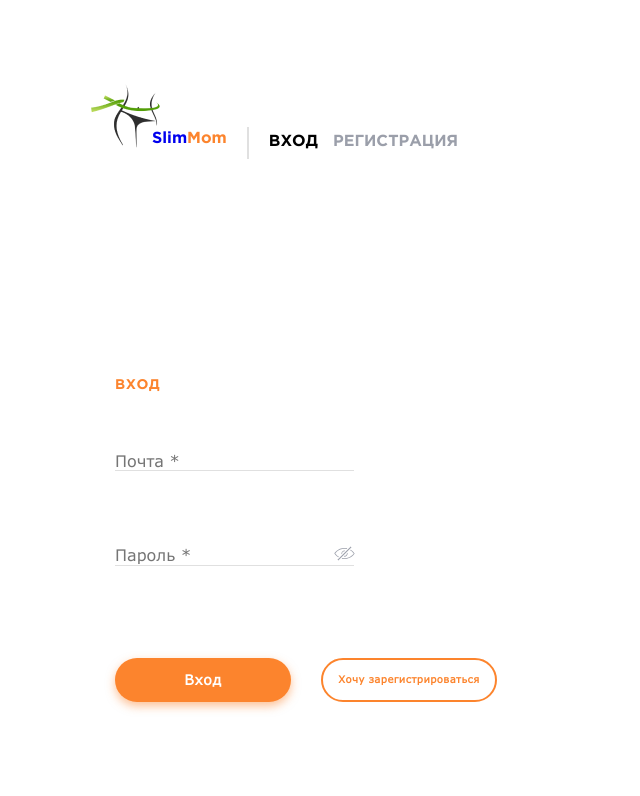
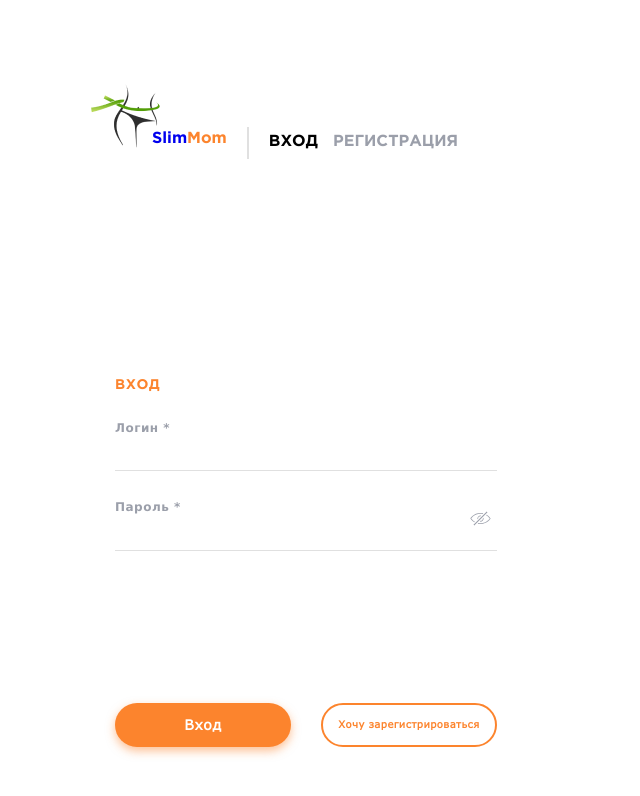
Before and after one commit to GeorgiyT/goit-react-project-reactivna-team, a React (Create React App) app: page /login in a window 1280 px wide. Shown: the top 796 px of the page, without its empty margins (0-640 px from the left). Built offline with nearby package versions, Linux system fonts and the light colour scheme.

Commit message:
fixed validation form

```diff
--- a/src/components/auth/AuthForm.js
+++ b/src/components/auth/AuthForm.js
@@ -1,11 +1,12 @@
 import React, { useState } from "react";
-import { ErrorMessage, Field, Form, Formik } from "formik";
+import { Field, Form, Formik } from "formik";
 import { useDispatch } from "react-redux";
 import { loginOperation, registerOperation } from "../../redux/auth/authOperations";
 import schema from "./validator/validator";
 import style from "../auth/AuthForm.module.css";
 import { Link, useHistory, useLocation } from "react-router-dom";
 import svg from "../../images/varification/symbol-defs.svg";
+
 const AuthForm = () => {
   const dispatch = useDispatch();
   const location = useLocation();
@@ -25,27 +26,89 @@ const AuthForm = () => {
           initialValues={{ email: "", password: "", username: "" }}
           validationSchema={schema}
           onSubmit={values => {
-            console.log(values);
+            console.log(location);
             location.pathname === "/registration"
               ? dispatch(registerOperation(values, history))
               : dispatch(loginOperation({ email: values.email, password: values.password }));
           }}
         >
           {(
-            { isSubmitting } ///___esli proizoshel subbmit
+            { onSubmit, errors, touched } ///___esli proizoshel subbmit
           ) => (
             <Form className={style.auth_form}>
               <div className={style.form_group}>
                 {location.pathname === "/registration" ? (
                   <>
                     {" "}
-                    <div className={style.form_group_item}>
-                      <Field className={style.auth_input} name="username" placeholder="Имя *" />
-                      <ErrorMessage className={style.input_error} name="username" component="div" />
-                    </div>
+                    <label className={style.label}>
+                      <Field
+                        type="text"
+                        name="username"
+                        placeholder=" "
+                        className={`${style.input} ${touched.username && errors.username && style.errorInput}`}
+                      />
+                      <p className={style.name}>Имя *</p>
+                      {touched.username && errors.username && <div className={style.error}>{errors.username}</div>}
+                    </label>
                   </>
                 ) : null}
-                <div className={style.form_group_item}>
+                <label className={style.label}>
+                  <Field
+                    type="text"
+                    name="email"
+                    className={`${style.input} ${touched.email && errors.email && style.errorInput}`}
+                  />
+                  <p className={style.name}>Логин *</p>
+                  {touched.email && errors.email && <div className={style.error}>{errors.email}</div>}
+                </label>
+                <label className={style.label}>
+                  <Field
+                    type={showPassword ? "text" : "password"}
+                    name="password"
+                    className={`${style.inputPass} ${touched.password && errors.password && style.errorInput}`}
+                  />
+                  <button type="button" onClick={toggleShowPassword} className={style.button_eye_icon}>
+                    {showPassword ? (
+                      <svg className={style.eye_icon}>
+                        <use href={`${svg}#icon-eye`}></use>
+                      </svg>
+                    ) : (
+                      <svg className={style.eye_icon}>
+                        <use href={`${svg}#icon-eye-hidden`}></use>
+                      </svg>
+                    )}
+                  </button>
+                  <p className={style.name}>Пароль *</p>
+                  {touched.password && errors.password && <div className={style.error}>{errors.password}</div>}
+                </label>
+              </div>
+
+              <div className={style.button_container}>
+                <button className={style.auth_button} type="submit">
+                  {location.pathname === "/registration" ? "зарегистрироваться" : "Bход"}
+                </button>
+                {location.pathname === "/registration" ? (
+                  <Link to="/login" className={style.auth_link}>
+                    {location.pathname === "/registration" ? "Быстрей худеть" : "Хочу зарегистрироваться"}
+                  </Link>
+                ) : (
+                  <Link to="/registration" className={style.auth_link}>
+                    {location.pathname === "/registration" ? "Уже есть аккаунт" : "Хочу зарегистрироваться"}
+                  </Link>
+                )}
+              </div>
+            </Form>
+          )}
+        </Formik>
+      </div>
+    </div>
+  );
+};
+
+export default AuthForm;
+
+{
+  /* <div className={style.form_group_item}>
                   <Field className={style.auth_input} type="email" name="email" placeholder="Почта *" />
                   <ErrorMessage className={style.input_error} name="email" component="div" />
                 </div>
@@ -69,29 +132,5 @@ const AuthForm = () => {
                   </button>
 
                   <ErrorMessage className={style.input_error} name="password" component="div" />
-                </div>
-              </div>
-
-              <div className={style.button_container}>
-                <button className={style.auth_button} type="submit" disabled={isSubmitting}>
-                  {location.pathname === "/registration" ? "зарегистрироваться" : "Bход"}
-                </button>
-                {location.pathname === "/registration" ? (
-                  <Link to="/login" className={style.auth_link}>
-                    {location.pathname === "/registration" ? "Быстрей худеть" : "Хочу зарегистрироваться"}
-                  </Link>
-                ) : (
-                  <Link to="/registration" className={style.auth_link}>
-                    {location.pathname === "/registration" ? "Уже есть аккаунт" : "Хочу зарегистрироваться"}
-                  </Link>
-                )}
-              </div>
-            </Form>
-          )}
-        </Formik>
-      </div>
-    </div>
-  );
-};
-
-export default AuthForm;
+                </div> */
+}
--- a/src/components/auth/AuthForm.module.css
+++ b/src/components/auth/AuthForm.module.css
@@ -88,17 +88,74 @@
   background-color: transparent;
   border-radius: 50%;
 }
-
+.error {
+  position: absolute;
+  top: 28px;
+  left: 0;
+  color: #e11616;
+  font-size: 15px;
+}
 .button_eye_icon {
   position: absolute;
-  top: -5px;
+  top: -24px;
   right: 3px;
   border-radius: 50%;
   border: none;
   background-color: transparent;
 }
+.input {
+  padding-left: 0;
+  padding-right: 0;
+  margin-bottom: 60px;
+  width: 100%;
+  border: 0;
+  border-bottom: 1px solid #e0e0e0;
+  background: rgba(255, 255, 255, 0.2);
+}
 
-.auth_input {
+.input:focus {
+  outline: none;
+}
+
+.input:not(:placeholder-shown) ~ .name {
+  top: -30px;
+  font-size: 12px;
+}
+
+.inputPass {
+  composes: input;
+  margin-bottom: 60px;
+}
+
+.inputPass:not(:placeholder-shown) ~ .name {
+  top: -30px;
+  font-size: 12px;
+  transition: 0.3s;
+}
+.errorInput {
+  background-color: #e1161613;
+  border-bottom: 1px solid #e11616;
+}
+.label {
+  position: relative;
+}
+
+.name {
+  position: absolute;
+  margin: 0;
+  padding: 0;
+  left: 0;
+  top: -20px;
+  font-family: Verdana;
+  font-weight: 700;
+  font-size: 14px;
+  line-height: 1.21;
+  letter-spacing: 0.04em;
+  color: #9b9faa;
+  transition: 0.3s;
+}
+
+/* .auth_input {
   width: 100%;
   border: none;
   border-bottom: 1px solid #e0e0e0;
@@ -111,7 +168,7 @@
 }
 .input_error {
   color: #9b9faa;
-}
+} */
 .form_group_last {
   position: relative;
 }
@@ -158,8 +215,8 @@
 
   .button_eye_icon {
     position: absolute;
-    top: -5px;
-    right: 140px;
+    top: -24px;
+    right: 4px;
     border-radius: 50%;
     border: none;
     background-color: transparent;
@@ -177,8 +234,8 @@
   }
   .button_eye_icon {
     position: absolute;
-    top: -5px;
-    right: 140px;
+    top: -24px;
+    right: 4px;
     border-radius: 50%;
     border: none;
     background-color: transparent;
--- a/src/components/auth/validator/validator.js
+++ b/src/components/auth/validator/validator.js
@@ -1,14 +1,9 @@
 import * as yup from "yup";
 
-// let schema = Yup.object({
-//   username: Yup.string().max(15, "Must be 15 characters or less").required("Required"),
-//   password: Yup.string().required("write valid password").min(6, "min 6 characters").max(12, "max 12 characters"),
-//   email: Yup.string().email("Invalid email address").required("Required")
-// });
-
 let schema = yup.object().shape({
-  email: yup.string().email("Invalid email address").required("Обязательная строка"),
-  password: yup.string().required("Пожалуйста, введите пароль").min(6, "min 6 characters").max(12, "max 12 characters")
+  username: yup.string().min(3, "Минимум 3 символа!").max(50, "Слишком длинный!"),
+  email: yup.string().min(3, "Минимум 3 символа!").max(50, "Слишком длинный!").required("Обязательно"),
+  password: yup.string().min(7, "Минимум 7 символов!").max(50, "Слишком длинный!").required("Обязательно")
 });
 
 export default schema;
```
